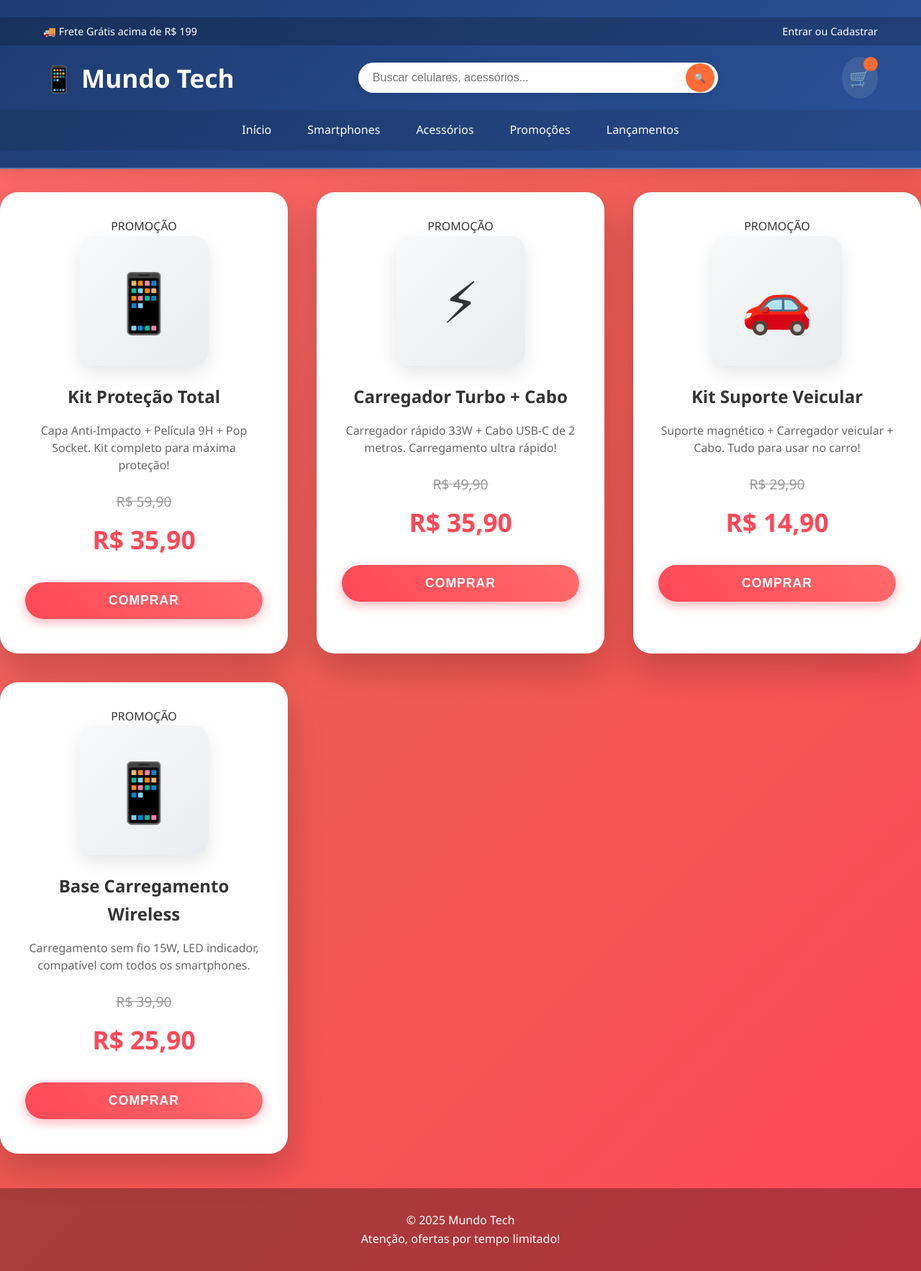
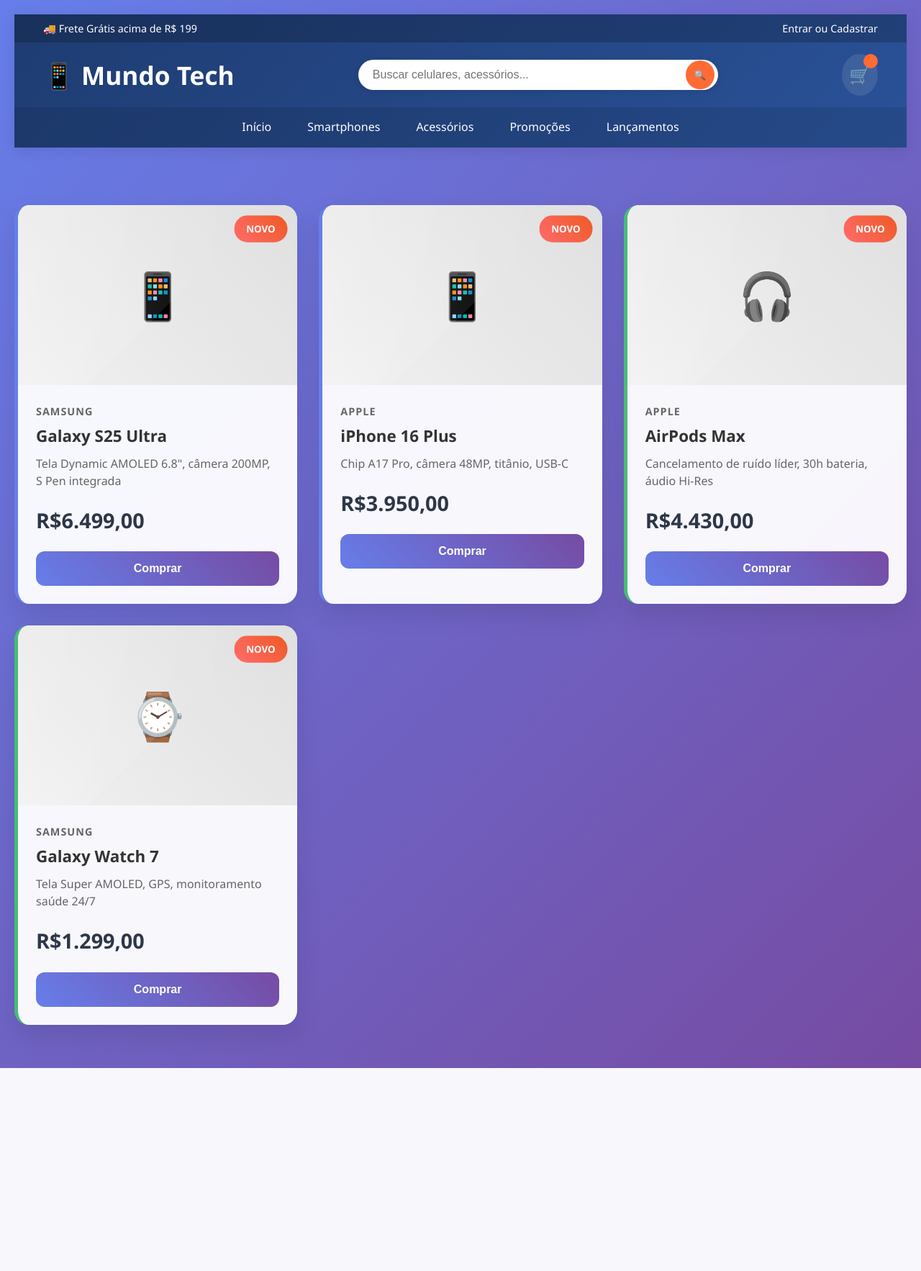
Before and after one commit to gustavosh1/e-commerce, a Django app: page /product/promotion/ in a window 1280 px wide. Shown: the whole page at 72% size. After the commit the page ends 1484 px from the top, so only its background shows below. Run offline with Django 5.2, Linux system fonts and the light colour scheme.

Commit message:
Deixando a aba de promoções no estilo de lançamentos

```diff
--- a/LojaOnline/product/static/css/promotion.css
+++ b/LojaOnline/product/static/css/promotion.css
@@ -5,37 +5,250 @@
 }
 
 body {
-  font-family: "Arial", sans-serif;
-  line-height: 1.6;
-  color: #333;
-  background: linear-gradient(135deg, #ff6b6b 0%, #ee5a52 50%, #ff4757 100%);
+  font-family: "Segoe UI", Tahoma, Geneva, Verdana, sans-serif;
+  background: linear-gradient(135deg, #667eea 0%, #764ba2 100%);
   min-height: 100vh;
+  padding: 20px;
 }
 
 .container {
-  max-width: 1200px;
+  max-width: 1400px;
   margin: 0 auto;
-  padding: 0 20px;
 }
 
-header {
-  background: rgba(255, 255, 255, 0.15);
-  backdrop-filter: blur(15px);
-  padding: 1.5rem 0;
-  margin-bottom: 2rem;
-  border-bottom: 2px solid rgba(255, 255, 255, 0.3);
+.header {
+  text-align: center;
+  margin-bottom: 40px;
+  color: white;
 }
 
-.header-content {
-  text-align: center;
+.header h1 {
+  font-size: 3rem;
+  margin-bottom: 10px;
+  text-shadow: 2px 2px 4px rgba(0, 0, 0, 0.3);
+  animation: fadeInDown 1s ease-out;
 }
 
-h1 {
+.header p {
+  font-size: 1.2rem;
+  opacity: 0.9;
+  animation: fadeInUp 1s ease-out 0.3s both;
+}
+
+.filters {
+  display: flex;
+  justify-content: center;
+  gap: 15px;
+  margin-bottom: 40px;
+  margin-top: 40px;
+  flex-wrap: wrap;
+}
+
+.filter_btn {
+  padding: 12px 24px;
+  background: rgba(255, 255, 255, 0.2);
+  border: 2px solid rgba(255, 255, 255, 0.3);
   color: white;
-  font-size: 3rem;
-  text-shadow: 3px 3px 6px rgba(0, 0, 0, 0.5);
-  animation: pulse 2s ease-in-out infinite;
-  margin-bottom: 0.5rem;
+  border-radius: 50px;
+  cursor: pointer;
+  transition: all 0.3s ease;
+  backdrop-filter: blur(10px);
+  font-weight: 600;
+}
+
+.filter_btn:hover,
+.filter_btn.active {
+  background: rgba(255, 255, 255, 0.3);
+  border-color: rgba(255, 255, 255, 0.6);
+  transform: translateY(-2px);
+  box-shadow: 0 8px 25px rgba(0, 0, 0, 0.2);
+}
+
+.products_grid {
+  display: grid;
+  grid-template-columns: repeat(auto-fit, minmax(320px, 1fr));
+  gap: 30px;
+  margin-bottom: 40px;
+}
+
+.product_card {
+  background: rgba(255, 255, 255, 0.95);
+  border-radius: 20px;
+  overflow: hidden;
+  box-shadow: 0 15px 35px rgba(0, 0, 0, 0.1);
+  transition: all 0.4s cubic-bezier(0.25, 0.46, 0.45, 0.94);
+  position: relative;
+  backdrop-filter: blur(10px);
+}
+
+.product_card:hover {
+  transform: translateY(-10px) scale(1.02);
+  box-shadow: 0 25px 50px rgba(0, 0, 0, 0.2);
+}
+
+.product_image {
+  height: 250px;
+  background: linear-gradient(45deg, #f0f0f0, #e0e0e0);
+  display: flex;
+  align-items: center;
+  justify-content: center;
+  font-size: 4rem;
+  position: relative;
+  overflow: hidden;
+}
+
+.product_image::before {
+  content: "";
+  position: absolute;
+  top: -50%;
+  left: -50%;
+  width: 200%;
+  height: 200%;
+  background: linear-gradient(45deg, transparent, rgba(255, 255, 255, 0.3), transparent);
+  animation: shimmer 3s infinite;
+}
+
+.new_badge {
+  position: absolute;
+  top: 15px;
+  right: 15px;
+  background: linear-gradient(45deg, #ff6b6b, #ee5a24);
+  color: white;
+  padding: 8px 16px;
+  border-radius: 20px;
+  font-size: 0.8rem;
+  font-weight: bold;
+  z-index: 2;
+  animation: pulse 2s infinite;
+}
+
+.product_info {
+  padding: 25px;
+}
+
+.brand {
+  color: #666;
+  font-size: 0.9rem;
+  font-weight: 600;
+  text-transform: uppercase;
+  letter-spacing: 1px;
+  margin-bottom: 8px;
+}
+
+.product_name {
+  font-size: 1.4rem;
+  font-weight: 700;
+  color: #333;
+  margin-bottom: 12px;
+  line-height: 1.3;
+}
+
+.product_description {
+  color: #666;
+  margin-bottom: 20px;
+  line-height: 1.5;
+}
+
+.price_section {
+  display: flex;
+  align-items: center;
+  justify-content: space-between;
+  margin-bottom: 20px;
+}
+
+.price {
+  font-size: 1.8rem;
+  font-weight: 800;
+  color: #2d3748;
+}
+
+.old_price {
+  color: #999;
+  text-decoration: line-through;
+  font-size: 1rem;
+  margin-left: 10px;
+}
+
+.discount {
+  background: linear-gradient(45deg, #48bb78, #38a169);
+  color: white;
+  padding: 6px 12px;
+  border-radius: 15px;
+  font-size: 0.8rem;
+  font-weight: bold;
+}
+
+.buy_btn {
+  width: 100%;
+  padding: 15px;
+  background: linear-gradient(45deg, #667eea, #764ba2);
+  color: white;
+  border: none;
+  border-radius: 12px;
+  font-size: 1rem;
+  font-weight: 600;
+  cursor: pointer;
+  transition: all 0.3s ease;
+  position: relative;
+  overflow: hidden;
+}
+
+.buy_btn:hover {
+  transform: translateY(-2px);
+  box-shadow: 0 10px 25px rgba(102, 126, 234, 0.4);
+}
+
+.buy_btn::before {
+  content: "";
+  position: absolute;
+  top: 0;
+  left: -100%;
+  width: 100%;
+  height: 100%;
+  background: linear-gradient(90deg, transparent, rgba(255, 255, 255, 0.2), transparent);
+  transition: left 0.5s;
+}
+
+.buy_btn:hover::before {
+  left: 100%;
+}
+
+.category_celular {
+  border-left: 5px solid #667eea;
+}
+.category_acessorio {
+  border-left: 5px solid #48bb78;
+}
+
+@keyframes fadeInDown {
+  from {
+    opacity: 0;
+    transform: translateY(-30px);
+  }
+  to {
+    opacity: 1;
+    transform: translateY(0);
+  }
+}
+
+@keyframes fadeInUp {
+  from {
+    opacity: 0;
+    transform: translateY(30px);
+  }
+  to {
+    opacity: 1;
+    transform: translateY(0);
+  }
+}
+
+@keyframes shimmer {
+  0% {
+    transform: translateX(-100%) translateY(-100%) rotate(45deg);
+  }
+  100% {
+    transform: translateX(100%) translateY(100%) rotate(45deg);
+  }
 }
 
 @keyframes pulse {
@@ -48,278 +261,16 @@
   }
 }
 
-@keyframes shake {
-  0%,
-  100% {
-    transform: translateX(0);
+@media (max-width: 768px) {
+  .header h1 {
+    font-size: 2rem;
   }
-  25% {
-    transform: translateX(-5px);
+  .products_grid {
+    grid-template-columns: 1fr;
+    gap: 20px;
   }
-  75% {
-    transform: translateX(5px);
+  .filter_btn {
+    padding: 10px 20px;
+    font-size: 0.9rem;
   }
 }
-
-.countdown {
-  background: rgba(0, 0, 0, 0.8);
-  color: #ffd700;
-  padding: 1.5rem;
-  border-radius: 20px;
-  text-align: center;
-  margin-bottom: 3rem;
-  box-shadow: 0 15px 40px rgba(0, 0, 0, 0.4);
-}
-
-.countdown h2 {
-  font-size: 1.8rem;
-  margin-bottom: 1rem;
-  color: white;
-}
-
-.timer {
-  display: flex;
-  justify-content: center;
-  gap: 2rem;
-  flex-wrap: wrap;
-}
-
-.timer-item {
-  text-align: center;
-  background: linear-gradient(45deg, #ff4757, #ff6b6b);
-  padding: 1rem;
-  border-radius: 15px;
-  min-width: 80px;
-}
-
-.timer-number {
-  font-size: 2rem;
-  font-weight: bold;
-  color: white;
-  display: block;
-}
-
-.timer-label {
-  font-size: 0.8rem;
-  color: #ffcccc;
-}
-
-.products_grid {
-  display: grid;
-  grid-template-columns: repeat(auto-fit, minmax(320px, 1fr));
-  gap: 2.5rem;
-  margin-bottom: 3rem;
-}
-
-.product_card {
-  background: white;
-  border-radius: 25px;
-  padding: 2rem;
-  text-align: center;
-  box-shadow: 0 20px 50px rgba(0, 0, 0, 0.2);
-  transition: all 0.4s ease;
-  position: relative;
-  overflow: hidden;
-  border: 3px solid transparent;
-}
-
-.product_card:hover {
-  transform: translateY(-15px) scale(1.02);
-  box-shadow: 0 30px 70px rgba(0, 0, 0, 0.3);
-  border-color: #ffd700;
-}
-
-.product_card::before {
-  content: "";
-  position: absolute;
-  top: -50%;
-  left: -50%;
-  width: 200%;
-  height: 200%;
-  background: linear-gradient(45deg, transparent, rgba(255, 215, 0, 0.1), transparent);
-  transform: rotate(45deg);
-  animation: shine 3s ease-in-out infinite;
-}
-
-@keyframes shine {
-  0% {
-    transform: translateX(-100%) translateY(-100%) rotate(45deg);
-  }
-  50% {
-    transform: translateX(0) translateY(0) rotate(45deg);
-  }
-  100% {
-    transform: translateX(100%) translateY(100%) rotate(45deg);
-  }
-}
-
-.discount_badge {
-  position: absolute;
-  top: -10px;
-  right: -10px;
-  background: linear-gradient(45deg, #ff4757, #ff3742);
-  color: white;
-  padding: 0.8rem;
-  border-radius: 50%;
-  font-size: 1.2rem;
-  font-weight: bold;
-  box-shadow: 0 5px 15px rgba(255, 71, 87, 0.5);
-  animation: bounce 2s ease-in-out infinite;
-  z-index: 10;
-  width: 80px;
-  height: 80px;
-  display: flex;
-  align-items: center;
-  justify-content: center;
-}
-
-@keyframes bounce {
-  0%,
-  20%,
-  50%,
-  80%,
-  100% {
-    transform: translateY(0);
-  }
-  40% {
-    transform: translateY(-10px);
-  }
-  60% {
-    transform: translateY(-5px);
-  }
-}
-
-.product_image {
-  width: 180px;
-  height: 180px;
-  background: linear-gradient(135deg, #f8f9fa, #e9ecef);
-  border-radius: 20px;
-  margin: 0 auto 1.5rem;
-  display: flex;
-  align-items: center;
-  justify-content: center;
-  font-size: 5rem;
-  transition: transform 0.3s ease;
-  box-shadow: 0 10px 25px rgba(0, 0, 0, 0.1);
-}
-
-.product_card:hover .product_image {
-  transform: scale(1.1) rotate(5deg);
-}
-
-.product_name {
-  font-size: 1.5rem;
-  font-weight: bold;
-  color: #333;
-  margin-bottom: 1rem;
-}
-
-.product_description {
-  color: #666;
-  font-size: 1rem;
-  margin-bottom: 1.5rem;
-  line-height: 1.5;
-}
-
-.price_section {
-  margin-bottom: 2rem;
-}
-
-.old_price {
-  text-decoration: line-through;
-  color: #999;
-  font-size: 1.2rem;
-  display: block;
-  margin-bottom: 0.5rem;
-}
-
-.new_price {
-  font-size: 2.2rem;
-  font-weight: bold;
-  color: #ff4757;
-  text-shadow: 1px 1px 2px rgba(0, 0, 0, 0.1);
-}
-
-.savings {
-  background: #28a745;
-  color: white;
-  padding: 0.3rem 0.8rem;
-  border-radius: 20px;
-  font-size: 0.9rem;
-  margin-top: 0.5rem;
-  display: inline-block;
-  font-weight: bold;
-}
-
-.btn {
-  background: linear-gradient(45deg, #ff4757, #ff6b6b);
-  color: white;
-  padding: 15px 35px;
-  border: none;
-  border-radius: 30px;
-  cursor: pointer;
-  font-size: 1.1rem;
-  font-weight: bold;
-  transition: all 0.3s ease;
-  text-transform: uppercase;
-  letter-spacing: 1px;
-  width: 100%;
-  margin-bottom: 0.8rem;
-  box-shadow: 0 5px 15px rgba(255, 71, 87, 0.4);
-}
-
-.btn:hover {
-  transform: translateY(-3px);
-  box-shadow: 0 10px 25px rgba(255, 71, 87, 0.6);
-  background: linear-gradient(45deg, #ff3742, #ff5757);
-}
-
-.contact-info {
-  background: rgba(0, 0, 0, 0.8);
-  backdrop-filter: blur(15px);
-  border-radius: 20px;
-  padding: 2.5rem;
-  margin: 3rem 0;
-  text-align: center;
-  color: white;
-  box-shadow: 0 20px 50px rgba(0, 0, 0, 0.3);
-}
-
-.contact-info h3 {
-  color: #ffd700;
-  font-size: 2rem;
-  margin-bottom: 1.5rem;
-}
-
-.contact-info p {
-  margin: 0.8rem 0;
-  font-size: 1.2rem;
-}
-
-footer {
-  text-align: center;
-  padding: 2rem 0;
-  color: white;
-  background: rgba(0, 0, 0, 0.3);
-  margin-top: 3rem;
-}
-
-@media (max-width: 768px) {
-  h1 {
-    font-size: 2.2rem;
-  }
-
-  .products_grid {
-    grid-template-columns: 1fr;
-    gap: 2rem;
-  }
-
-  .timer {
-    gap: 1rem;
-  }
-
-  .timer-item {
-    min-width: 60px;
-    padding: 0.8rem;
-  }
-}
--- a/LojaOnline/product/templates/accessories/accessories.html
+++ b/LojaOnline/product/templates/accessories/accessories.html
@@ -3,7 +3,7 @@
 <head>
     <meta charset="UTF-8">
     <meta name="viewport" content="width=device-width, initial-scale=1.0">
-    <title>TechPhone - Acessórios para Celular</title>
+    <title>Mundo Tech - Acessórios para Celular</title>
 
     {% load static %}
     <link rel="stylesheet" href="{% static "css/accessories.css" %}">
@@ -48,6 +48,7 @@
             <h2 class="category_title">Películas</h2>
             <div class="products_grid">
                  <div class="product_card">
+                    <div class="product_image">⚡</div>
                     <div class="product_name">Película 3D</div>
                     <div class="product_description">Película de vidro, proteção com toque sensível.</div>
                     <div class="product_price">R$ 15,90</div>
@@ -55,6 +56,7 @@
                 </div>
 
                 <div class="product_card">
+                    <div class="product_image">⚡</div>
                     <div class="product_name">Película Privacidade Fosca</div>
                     <div class="product_description">Película fosca, proteção contra curiosos.</div>
                     <div class="product_price">R$ 15,90</div>
@@ -62,6 +64,7 @@
                 </div>
 
                 <div class="product_card">
+                    <div class="product_image">⚡</div>
                     <div class="product_name">Película Cerâmica</div>
                     <div class="product_description">Película forte e robusta, proteção contra quedas.</div>
                     <div class="product_price">R$ 15,90</div>
--- a/LojaOnline/product/templates/brands/brand.html
+++ b/LojaOnline/product/templates/brands/brand.html
@@ -3,7 +3,7 @@
 <head>
     <meta charset="UTF-8">
     <meta name="viewport" content="width=device-width, initial-scale=1.0">
-    <title>SmartStore - Smartphones por Marca</title>
+    <title>Mundo Tech - Smartphones por Marca</title>
 
     {% load static %}
     <link rel="stylesheet" href="{% static "css/brand.css" %}">
--- a/LojaOnline/product/templates/launch/launch.html
+++ b/LojaOnline/product/templates/launch/launch.html
@@ -3,7 +3,7 @@
 <head>
     <meta charset="UTF-8">
     <meta name="viewport" content="width=device-width, initial-scale=1.0">
-    <title>Lançamentos - Celulares e Acessórios</title>
+    <title>Mundo Tech - Lançamentos incríveis</title>
 
     {% load static %}
     <link rel="stylesheet" href="{% static "css/launch.css" %}">
--- a/LojaOnline/product/templates/promotion/promotion.html
+++ b/LojaOnline/product/templates/promotion/promotion.html
@@ -3,7 +3,7 @@
 <head>
     <meta charset="UTF-8">
     <meta name="viewport" content="width=device-width, initial-scale=1.0">
-    <title>Mundo Tech - Promoções Imperdíveis</title>
+    <title>Mundo Tech -Promoções ótimas</title>
 
     {% load static %}
     <link rel="stylesheet" href="{% static "css/promotion.css" %}">
@@ -12,62 +12,78 @@
 
     {% include "header/header.html" %}
 
+        <div class="filters">
+        </div>
 
-        <div class="products_grid">
-            <div class="product_card">
-                <div class="flash_sale">PROMOÇÃO</div>
+        <div class="products_grid" id="productsGrid">
+            <!-- Celulares -->
+            <div class="product_card category_celular" data-category="celulares">
                 <div class="product_image">📱</div>
-                <div class="product_name">Kit Proteção Total</div>
-                <div class="product_description">Capa Anti-Impacto + Película 9H + Pop Socket. Kit completo para máxima proteção!</div>
-                <div class="price_section">
-                    <span class="old_price">R$ 59,90</span>
-                    <span class="new_price">R$ 35,90</span>
+                <div class="new_badge">NOVO</div>
+                <div class="product_info">
+                    <div class="brand">Samsung</div>
+                    <h3 class="product_name">Galaxy S25 Ultra</h3>
+                    <p class="product_description">Tela Dynamic AMOLED 6.8", câmera 200MP, S Pen integrada</p>
+                    <div class="price_section">
+                        <div>
+                            <span class="price">R$6.499,00</span>
+                        </div>
+                    </div>
+                    <button class="buy_btn">Comprar</button>
                 </div>
-                <button class="btn" onclick="comprar('Kit Proteção Total', '35,90')">COMPRAR</button>
             </div>
 
-            <div class="product_card">
-                <div class="flash_sale">PROMOÇÃO</div>
-                <div class="product_image">⚡</div>
-                <div class="product_name">Carregador Turbo + Cabo</div>
-                <div class="product_description">Carregador rápido 33W + Cabo USB-C de 2 metros. Carregamento ultra rápido!</div>
-                <div class="price_section">
-                    <span class="old_price">R$ 49,90</span>
-                    <span class="new_price">R$ 35,90</span>
+            <div class="product_card category_celular" data-category="celulares">
+                <div class="product_image">📱</div>
+                <div class="new_badge">NOVO</div>
+                <div class="product_info">
+                    <div class="brand">Apple</div>
+                    <h3 class="product_name">iPhone 16 Plus</h3>
+                    <p class="product_description">Chip A17 Pro, câmera 48MP, titânio, USB-C</p>
+                    <div class="price_section">
+                        <div>
+                            <span class="price">R$3.950,00</span>
+                        </div>
+                    </div>
+                    <button class="buy_btn">Comprar</button>
                 </div>
-                <button class="btn" onclick="comprar('Carregador Turbo + Cabo', '23,90')">COMPRAR</button>
             </div>
 
-            <div class="product_card">
-                <div class="flash_sale">PROMOÇÃO</div>
-                <div class="product_image">🚗</div>
-                <div class="product_name">Kit Suporte Veicular</div>
-                <div class="product_description">Suporte magnético + Carregador veicular + Cabo. Tudo para usar no carro!</div>
-                <div class="price_section">
-                    <span class="old_price">R$ 29,90</span>
-                    <span class="new_price">R$ 14,90</span>
+            <!-- Acessórios -->
+            <div class="product_card category_acessorio" data-category="acessorios">
+                <div class="product_image">🎧</div>
+                <div class="new_badge">NOVO</div>
+                <div class="product_info">
+                    <div class="brand">Apple</div>
+                    <h3 class="product_name">AirPods Max</h3>
+                    <p class="product_description">Cancelamento de ruído líder, 30h bateria, áudio Hi-Res</p>
+                    <div class="price_section">
+                        <div>
+                            <span class="price">R$4.430,00</span>
+                        </div>
+                    </div>
+                    <button class="buy_btn">Comprar</button>
                 </div>
-                <button class="btn" onclick="comprar('Kit Suporte Veicular', '34,90')">COMPRAR</button>
             </div>
 
-            <div class="product_card">
-                <div class="flash_sale">PROMOÇÃO</div>
-                <div class="product_image">📱</div>
-                <div class="product_name">Base Carregamento Wireless</div>
-                <div class="product_description">Carregamento sem fio 15W, LED indicador, compatível com todos os smartphones.</div>
-                <div class="price_section">
-                    <span class="old_price">R$ 39,90</span>
-                    <span class="new_price">R$ 25,90</span>
+            <div class="product_card category_acessorio" data-category="acessorios">
+                <div class="product_image">⌚</div>
+                <div class="new_badge">NOVO</div>
+                <div class="product_info">
+                    <div class="brand">Samsung</div>
+                    <h3 class="product_name">Galaxy Watch 7</h3>
+                    <p class="product_description">Tela Super AMOLED, GPS, monitoramento saúde 24/7</p>
+                    <div class="price_section">
+                        <div>
+                            <span class="price">R$1.299,00</span>
+                        </div>
+                    </div>
+                    <button class="buy_btn">Comprar</button>
                 </div>
-                <button class="btn" onclick="comprar('Base Carregamento Wireless', '49,90')">COMPRAR</button>
             </div>
         </div>
+    </div>
 
-    <footer>
-        <div class="container">
-            <p>&copy; 2025 Mundo Tech</p>
-            <p>Atenção, ofertas por tempo limitado!</p>
-        </div>
-    </footer>
+    <script src="{% static "js/promotion.js" %}"></script>
 </body>
 </html>
```
